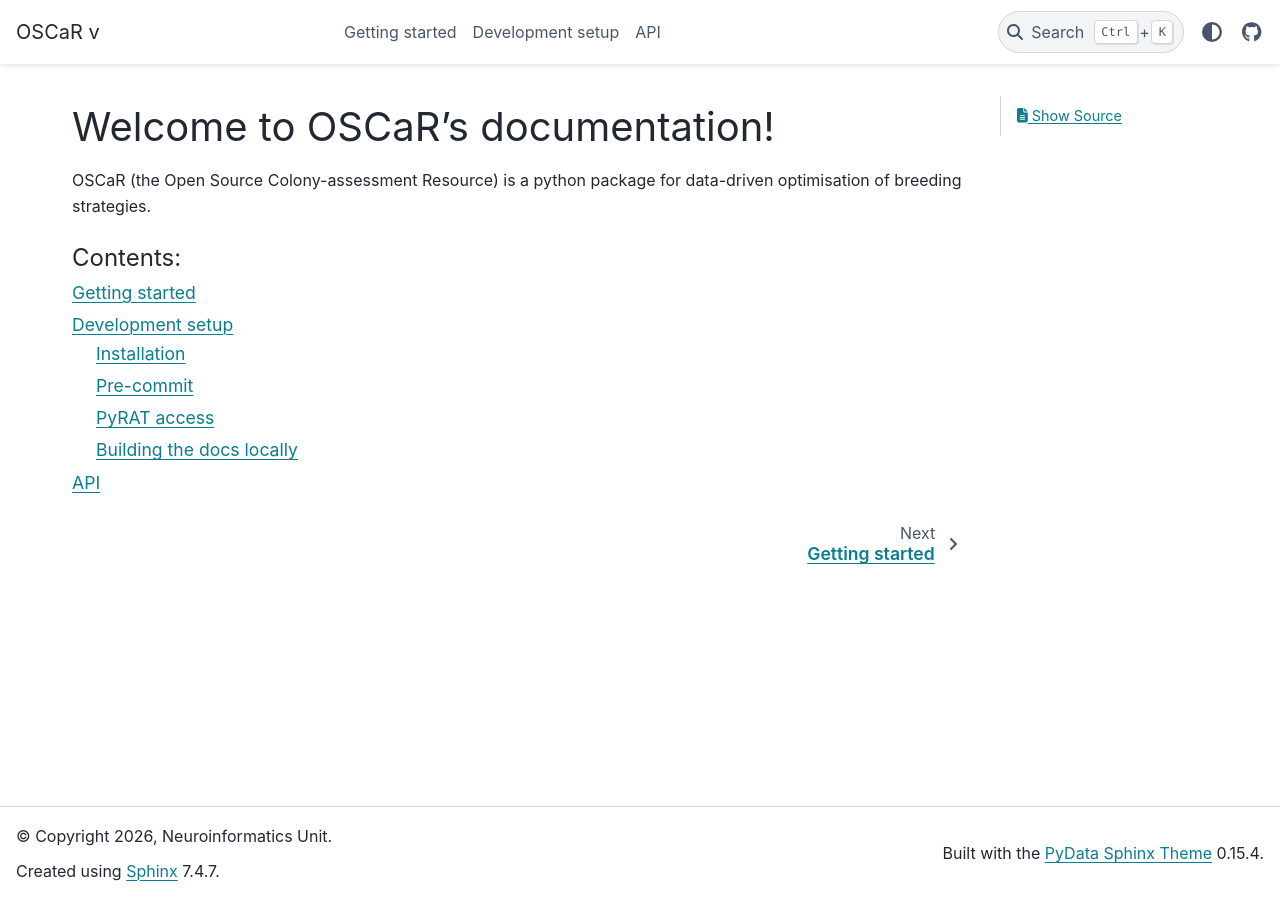
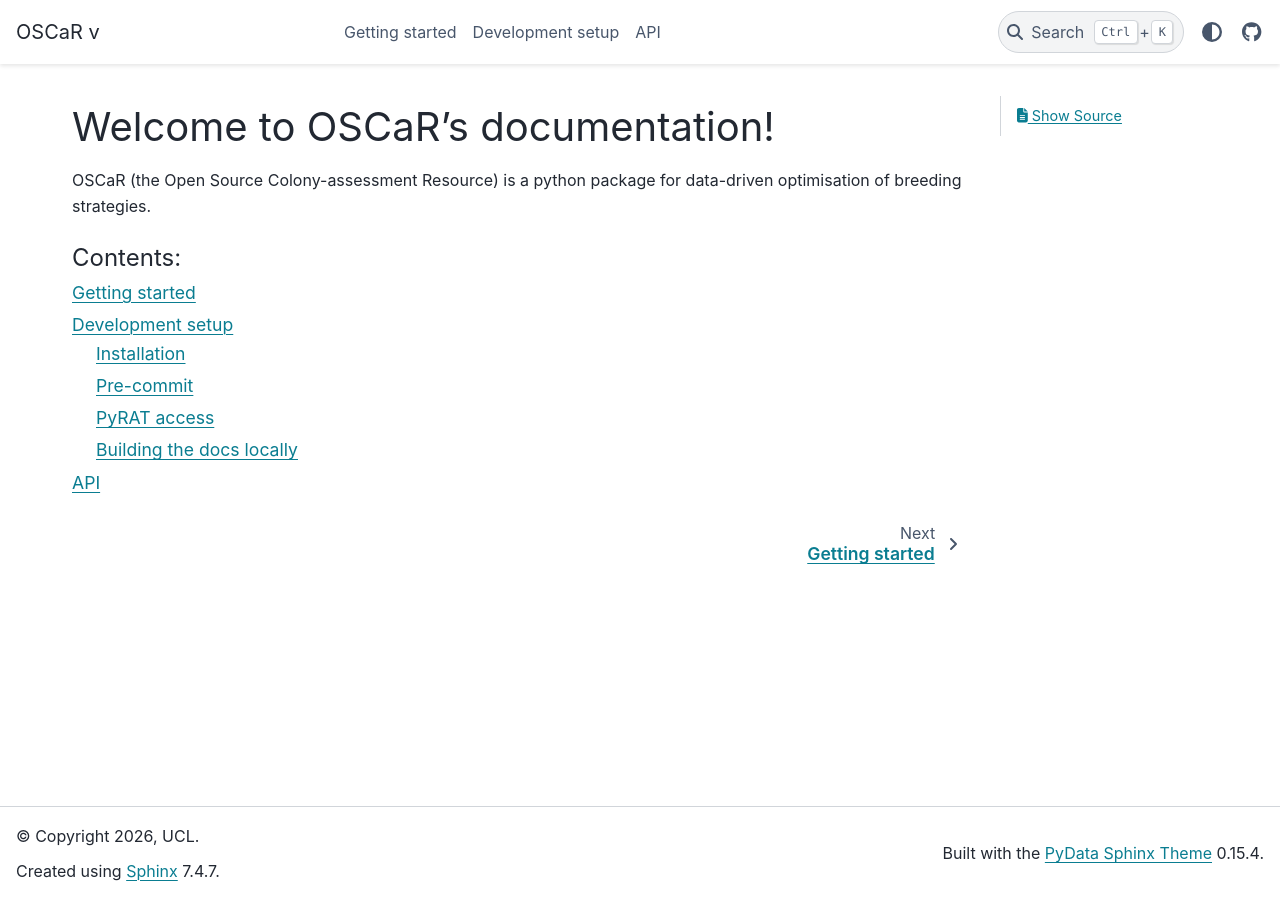
Before and after one commit to neuroinformatics-unit/OSCaR, a Sphinx documentation site: the page built from docs/source/index.rst, in a window 1280 px wide. Built offline with Sphinx 7.4.7 and the PyData theme 0.15.4, drawn with Linux system fonts in a browser that asks for light colours.

Commit message:
update copyright to UCL

```diff
--- a/docs/source/conf.py
+++ b/docs/source/conf.py
@@ -21,7 +21,7 @@ autodoc_mock_imports = []
 sys.path.insert(0, os.path.abspath("../.."))
 
 project = "OSCaR"
-copyright = "2026, Neuroinformatics Unit"
+copyright = "2026, UCL"
 author = "Neuroinformatics Unit"
 try:
     full_version = get_version(project)
```
